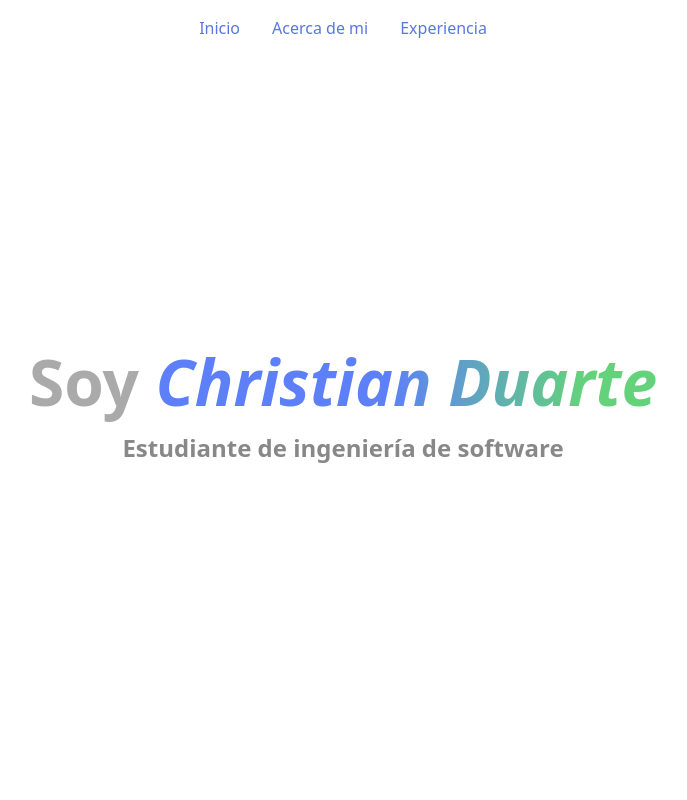
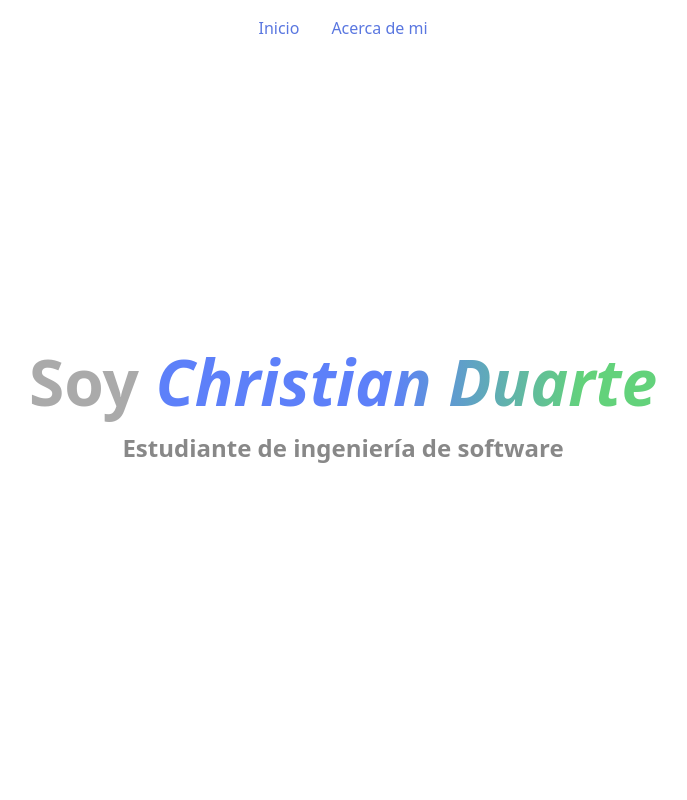
Before and after one commit to ChristianDuarteL/portfolio, a website built with Vite: page index.html in a window 1280 px wide. Shown: the top 800 px of the page, without its empty margins (297-984 px from the left). Built offline with nearby package versions, Linux system fonts and the light colour scheme; files whose address does not match are found by name.

Commit message:
Removes unused section

```diff
--- a/index.html
+++ b/index.html
@@ -16,7 +16,6 @@
     <cd-wrapper>
       <a slot="links" href="#home">Inicio</a>
       <a slot="links" href="#about_me">Acerca de mi</a>
-      <a slot="links" href="#experience">Experiencia</a>
       <cd-main-screen id="home"></cd-main-screen>
       <cd-about-me id="about_me">
         <div slot="picture">
```
